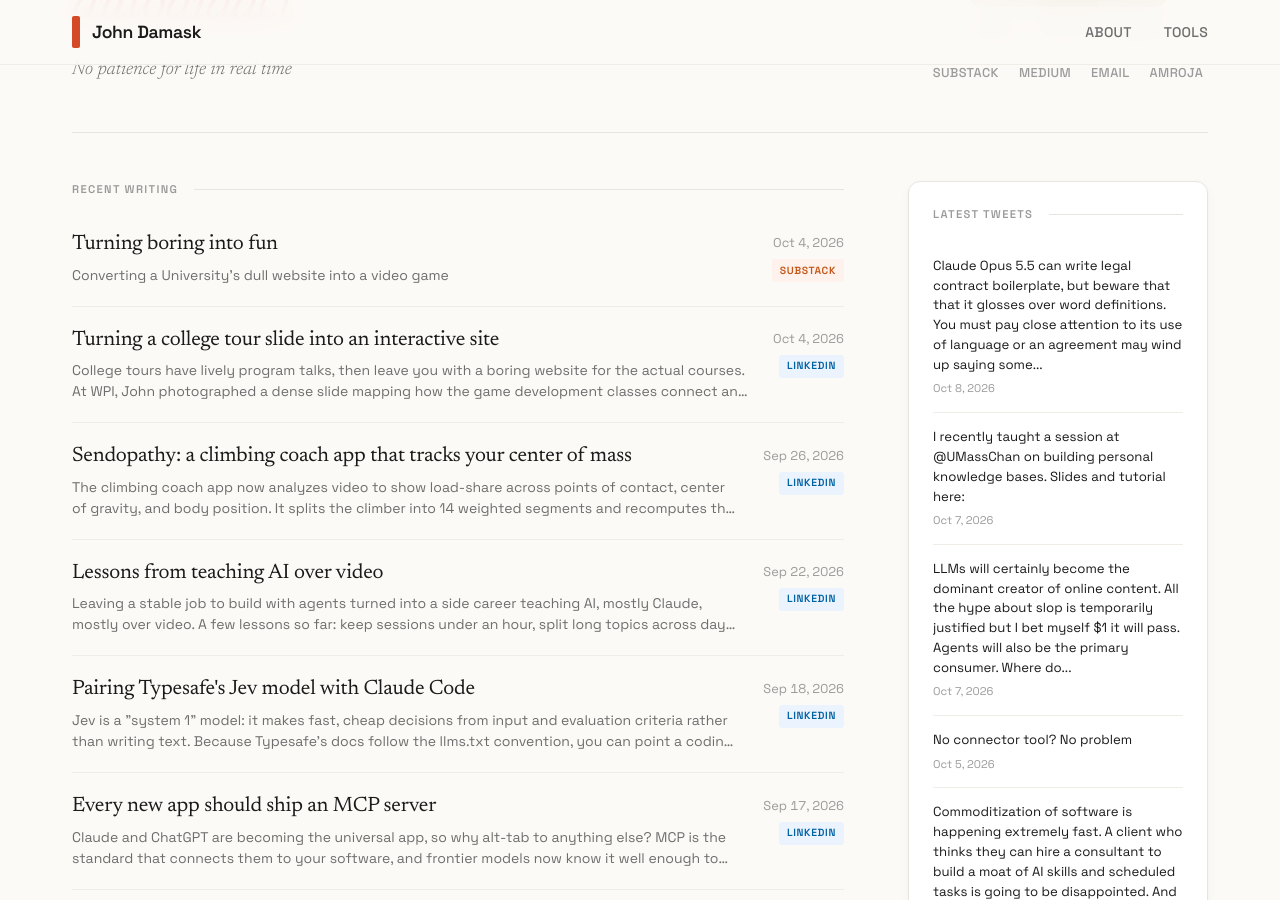
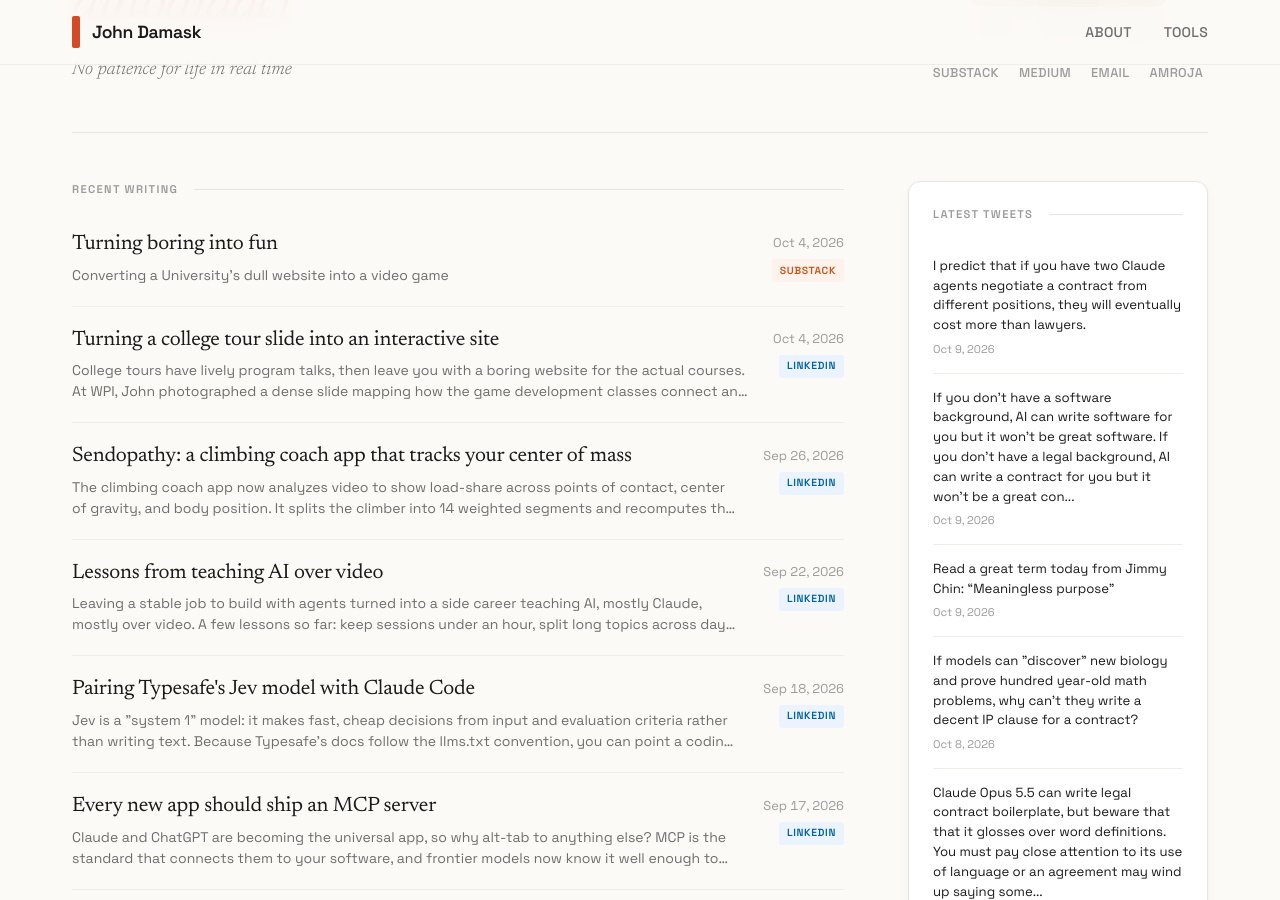
Before and after one commit to jbdamask/jbdamask.github.io, a Jekyll site: the page built from index.html, in a window 1280 px wide and 900 px high, scrolled down 362 px. Built offline with Jekyll 4.4.1, drawn with Linux system fonts in a browser that asks for light colours; the list of posts is cut into pages by our own code; some of the changed text lies outside the part shown.

Commit message:
Update Twitter posts

```diff
--- a/_data/twitter-posts.yml
+++ b/_data/twitter-posts.yml
@@ -2,6 +2,37 @@
 # Fetches latest tweets and merges with existing posts
 # Keeps max 150 most recent tweets (LIFO)
 
+- title: I predict that if you have two Claude agents negotiate a contract from different
+    positions, they wil...
+  source: twitter
+  url: https://twitter.com/jbdamask/status/2108597777664266544
+  date: '2026-10-09'
+  excerpt: I predict that if you have two Claude agents negotiate a contract from
+    different positions, they will eventually cost more than lawyers.
+  image: ''
+- title: If you don't have a software background, AI can write software for you but
+    it won't be great softwar...
+  source: twitter
+  url: https://twitter.com/jbdamask/status/2108576573263642768
+  date: '2026-10-09'
+  excerpt: If you don't have a software background, AI can write software for you
+    but it won't be great software. If you don't have a legal background, AI can write
+    a contract for you but it won't be a great con...
+  image: ''
+- title: 'Read a great term today from Jimmy Chin: “Meaningless purpose”'
+  source: twitter
+  url: https://twitter.com/jbdamask/status/2108368872218693858
+  date: '2026-10-09'
+  excerpt: 'Read a great term today from Jimmy Chin: “Meaningless purpose”'
+  image: ''
+- title: If models can "discover" new biology and prove hundred year-old math problems,
+    why can't they write ...
+  source: twitter
+  url: https://twitter.com/jbdamask/status/2108303642239385670
+  date: '2026-10-08'
+  excerpt: If models can "discover" new biology and prove hundred year-old math problems,
+    why can't they write a decent IP clause for a contract?
+  image: ''
 - title: Claude Opus 5.5 can write legal contract boilerplate, but beware that that
     it glosses over word defi...
   source: twitter
@@ -1167,35 +1198,3 @@
   excerpt: There's too much software out there. For a product to move from "Gotta
     try it" to "Part of my life", it needs be easy to use and understand
   image: ''
-- title: Like I said, the agentic engineer's job doesn't stop at planning - you need
-    to consider tests. Somet...
-  source: twitter
-  url: https://twitter.com/jbdamask/status/2038310932221145513
-  date: '2026-03-29'
-  excerpt: 'Like I said, the agentic engineer''s job doesn''t stop at planning - you
-    need to consider tests. Sometimes even the best LLM''s don''t think it all through.
-    Full post:'
-  image: ''
-- title: Remember, the job of a software engineer these days is to make sure the plan
-    AND tests are comprehen...
-  source: twitter
-  url: https://twitter.com/jbdamask/status/2038280113385533465
-  date: '2026-03-29'
-  excerpt: Remember, the job of a software engineer these days is to make sure the
-    plan AND tests are comprehensive I added user accounts to Now I Get It! yesterday
-    and had Claude test it in Chrome. Good thing I...
-  image: ''
-- title: Why yes, Claude, that was a big one
-  source: twitter
-  url: https://twitter.com/jbdamask/status/2037980474551742676
-  date: '2026-03-28'
-  excerpt: Why yes, Claude, that was a big one
-  image: ''
-- title: More often than not, I regret having my AI buddy make code changes without
-    filing Beads first
-  source: twitter
-  url: https://twitter.com/jbdamask/status/2037937404846190797
-  date: '2026-03-28'
-  excerpt: More often than not, I regret having my AI buddy make code changes without
-    filing Beads first
-  image: ''
```
